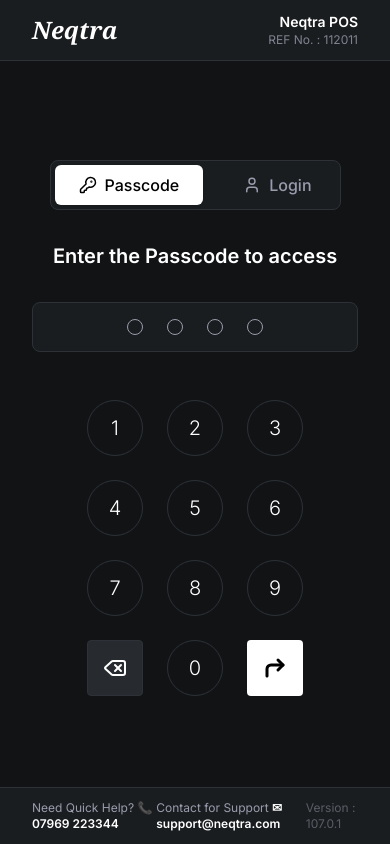
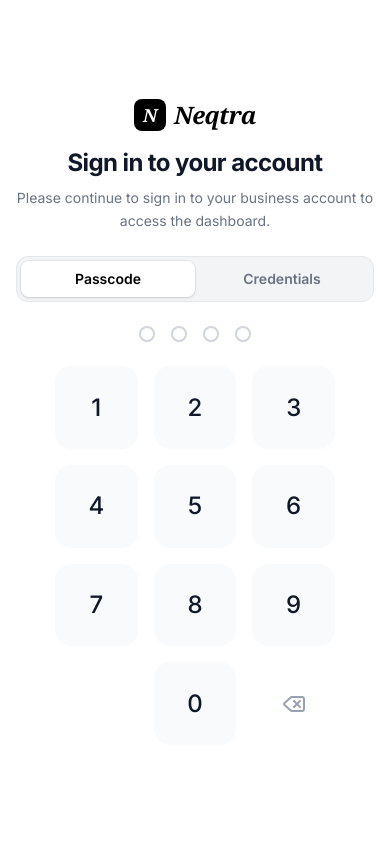
Before and after one commit to mchaitanya1118/Neqtra-POS, a Next.js app in the folder frontend/: page / in a window 390 px wide. Built offline with nearby package versions, Linux system fonts and the light colour scheme.

Commit message:
feat(frontend): refine login UI/UX, remove dev indicators, fix redirect loop

```diff
--- a/frontend/app/(auth)/page.tsx
+++ b/frontend/app/(auth)/page.tsx
@@ -1,7 +1,7 @@
 "use client";
 
 import React, { useState, useEffect } from 'react';
-import { User, KeyRound, CreditCard, Delete, Divide } from 'lucide-react';
+import { User, Delete, ArrowLeft, KeyRound } from 'lucide-react';
 import { useRouter } from 'next/navigation';
 import { useAuthStore } from '@/store/useAuthStore';
 
@@ -65,11 +65,6 @@ export default function LoginPage() {
         setError('');
     };
 
-    const handleEnter = async () => {
-        if (passcode.length < 4) return;
-        submitPasscode(passcode);
-    };
-
     const handleLoginSubmit = async () => {
         if (!username || !password) {
             setError('Please enter both username and password');
@@ -99,159 +94,159 @@ export default function LoginPage() {
     };
 
     return (
-        <div className="flex flex-col h-screen bg-background text-foreground">
-            {/* Header */}
-            <header className="bg-surface border-b border-border px-8 py-3 flex justify-between items-center">
-                <div className="text-2xl font-bold italic font-serif">
-                    Neqtra
-                </div>
-                <div className="text-right text-sm text-muted">
-                    <div className="font-semibold text-foreground">Neqtra POS</div>
-                    <div className="opacity-80 text-xs">REF No. : 112011</div>
-                </div>
-            </header>
+        <div className="flex h-screen bg-white text-black font-sans overflow-hidden">
+            {/* Left Side - Login Form */}
+            <div className="w-full lg:w-[45%] flex flex-col p-4 md:p-12 relative h-full justify-center">
 
-            {/* Main Content */}
-            <div className="flex-1 flex overflow-hidden">
+                <div className="max-w-[360px] w-full mx-auto flex flex-col justify-center flex-1 py-4">
+                    {/* Logo Mark */}
+                    <div className="mb-4 flex justify-center lg:justify-start">
+                        <div className="flex items-center gap-2">
+                            <div className="w-8 h-8 bg-black rounded-lg flex items-center justify-center text-white">
+                                <span className="font-serif italic font-bold text-lg">N</span>
+                            </div>
+                            <span className="text-2xl font-bold font-serif italic tracking-tight">Neqtra</span>
+                        </div>
+                    </div>
 
+                    <h1 className="text-2xl md:text-3xl font-bold mb-2 tracking-tight text-gray-900 text-center lg:text-left">Sign in to your account</h1>
+                    <p className="text-gray-500 mb-6 text-sm leading-relaxed text-center lg:text-left">Please continue to sign in to your business account to access the dashboard.</p>
 
-
-                {/* Center Content Area */}
-                <div className="flex-1 flex flex-col items-center justify-center pt-10 px-8 relative bg-background">
-
-                    {/* Top Navigation Tabs */}
-                    <div className="flex items-center gap-4 mb-8 bg-surface p-1 rounded-lg border border-border">
+                    {/* Toggle Switch */}
+                    <div className="flex p-1 bg-gray-100 rounded-xl mb-6 border border-gray-200">
                         <button
                             onClick={() => setActiveTab('passcode')}
-                            className={`flex items-center gap-2 px-6 py-2 rounded-md transition-all ${activeTab === 'passcode'
-                                ? 'bg-primary text-primary-fg shadow-sm'
-                                : 'text-muted hover:text-foreground'
+                            className={`flex-1 py-2 text-sm font-semibold rounded-lg transition-all duration-200 ${activeTab === 'passcode'
+                                ? 'bg-white text-black shadow-sm ring-1 ring-black/5'
+                                : 'text-gray-500 hover:text-black'
                                 }`}
                         >
-                            <KeyRound size={18} />
-                            <span className="font-medium">Passcode</span>
+                            Passcode
                         </button>
                         <button
                             onClick={() => setActiveTab('login')}
-                            className={`flex items-center gap-2 px-6 py-2 rounded-md transition-all ${activeTab === 'login'
-                                ? 'bg-primary text-primary-fg shadow-sm'
-                                : 'text-muted hover:text-foreground'
+                            className={`flex-1 py-2 text-sm font-semibold rounded-lg transition-all duration-200 ${activeTab === 'login'
+                                ? 'bg-white text-black shadow-sm ring-1 ring-black/5'
+                                : 'text-gray-500 hover:text-black'
                                 }`}
                         >
-                            <User size={18} />
-                            <span className="font-medium">Login</span>
+                            Credentials
                         </button>
                     </div>
 
-                    {activeTab === 'passcode' && (
-                        <>
-                            <h2 className="text-xl font-semibold mb-8 text-foreground">
-                                Enter the Passcode to access
-                            </h2>
-                            {error && <p className="text-destructive mb-4">{error}</p>}
+                    {/* Error Message */}
+                    {error && (
+                        <div className="bg-red-50 text-red-600 text-sm p-3 rounded-lg mb-6 text-center font-medium border border-red-100">
+                            {error}
+                        </div>
+                    )}
 
-                            {/* PIN Dots */}
-                            <div className="flex gap-6 mb-12 bg-surface p-4 w-full max-w-md justify-center rounded-lg border border-border">
+                    {activeTab === 'login' ? (
+                        <div className="space-y-5 animate-in fade-in slide-in-from-bottom-4 duration-300">
+                            <div className="space-y-1.5">
+                                <label className="block text-xs font-bold uppercase tracking-wider text-gray-500">Username or Email</label>
+                                <input
+                                    className="w-full px-4 py-3 bg-white border border-gray-200 rounded-xl focus:outline-none focus:ring-2 focus:ring-black/5 focus:border-black transition-all text-sm font-medium placeholder:text-gray-400"
+                                    placeholder="Enter your username"
+                                    value={username}
+                                    onChange={(e) => setUsername(e.target.value)}
+                                />
+                            </div>
+                            <div className="space-y-1.5">
+                                <label className="block text-xs font-bold uppercase tracking-wider text-gray-500">Password</label>
+                                <input
+                                    type="password"
+                                    className="w-full px-4 py-3 bg-white border border-gray-200 rounded-xl focus:outline-none focus:ring-2 focus:ring-black/5 focus:border-black transition-all text-sm font-medium placeholder:text-gray-400"
+                                    placeholder="Enter your password"
+                                    value={password}
+                                    onChange={(e) => setPassword(e.target.value)}
+                                />
+                            </div>
+                            <button
+                                onClick={handleLoginSubmit}
+                                disabled={isLoggingIn}
+                                className="w-full bg-black text-white py-3.5 rounded-xl font-bold hover:bg-gray-800 transition-all active:scale-[0.98] disabled:opacity-70 disabled:cursor-not-allowed shadow-lg shadow-black/20"
+                            >
+                                {isLoggingIn ? 'Signing in...' : 'Continue'}
+                            </button>
+                        </div>
+                    ) : (
+                        <div className="flex flex-col items-center animate-in fade-in slide-in-from-bottom-4 duration-300 w-full">
+                            {/* Passcode Visualizer */}
+                            <div className="flex gap-4 mb-6 justify-center w-full">
                                 {[...Array(4)].map((_, i) => (
                                     <div
                                         key={i}
-                                        className={`w-4 h-4 rounded-full border border-muted ${i < passcode.length ? 'bg-primary border-primary' : 'bg-transparent'
+                                        className={`w-4 h-4 rounded-full transition-all duration-300 border-2 ${i < passcode.length
+                                            ? 'bg-black border-black scale-110 shadow-md'
+                                            : 'bg-transparent border-gray-300'
                                             }`}
                                     />
                                 ))}
                             </div>
 
-                            {/* Keypad Grid */}
-                            <div className="grid grid-cols-3 gap-x-6 gap-y-6 md:gap-x-12 md:gap-y-8 mb-8">
-                                {[1, 2, 3, 4, 5, 6, 7, 8, 9].map((num) => (
+                            {/* Keypad */}
+                            <div className="grid grid-cols-3 gap-4 w-full max-w-[280px] mx-auto">
+                                {[1, 2, 3, 4, 5, 6, 7, 8, 9].map((n) => (
                                     <button
-                                        key={num}
-                                        onClick={() => handleNumClick(num.toString())}
-                                        className="w-14 h-14 md:w-16 md:h-16 rounded-full border border-border text-foreground text-xl md:text-2xl font-light hover:bg-surface flex items-center justify-center transition-colors"
+                                        key={n}
+                                        onClick={() => handleNumClick(n.toString())}
+                                        className="w-full aspect-square rounded-2xl bg-gray-50 hover:bg-white hover:shadow-md border border-transparent hover:border-gray-200 flex items-center justify-center text-2xl font-medium transition-all duration-200 active:scale-95 text-gray-900"
                                     >
-                                        {num}
+                                        {n}
                                     </button>
                                 ))}
-
-                                {/* Bottom Row */}
-                                <button
-                                    onClick={handleBackspace}
-                                    className="w-14 h-14 md:w-16 md:h-16 rounded bg-surface-light text-foreground flex items-center justify-center hover:bg-surface border border-border transition-colors"
-                                >
-                                    <Delete size={24} />
-                                </button>
-
+                                <div />
                                 <button
                                     onClick={() => handleNumClick('0')}
-                                    className="w-14 h-14 md:w-16 md:h-16 rounded-full border border-border text-foreground text-xl md:text-2xl font-light hover:bg-surface flex items-center justify-center transition-colors"
+                                    className="w-full aspect-square rounded-2xl bg-gray-50 hover:bg-white hover:shadow-md border border-transparent hover:border-gray-200 flex items-center justify-center text-2xl font-medium transition-all duration-200 active:scale-95 text-gray-900"
                                 >
                                     0
                                 </button>
-
                                 <button
-                                    onClick={handleEnter}
-                                    className="w-14 h-14 md:w-16 md:h-16 rounded bg-primary text-primary-fg flex items-center justify-center hover:opacity-90 transition-colors transform rotate-180"
+                                    onClick={handleBackspace}
+                                    className="w-full aspect-square rounded-2xl hover:bg-red-50 text-gray-400 hover:text-red-500 border border-transparent hover:border-red-100 flex items-center justify-center transition-all duration-200 active:scale-95"
                                 >
-                                    {/* Enter Icon */}
-                                    <svg width="24" height="24" viewBox="0 0 24 24" fill="none" stroke="currentColor" strokeWidth="3" strokeLinecap="round" strokeLinejoin="round">
-                                        <polyline points="9 10 4 15 9 20"></polyline>
-                                        <path d="M20 4v7a4 4 0 0 1-4 4H4"></path>
-                                    </svg>
+                                    <Delete className="w-6 h-6" />
                                 </button>
                             </div>
-                        </>
+                        </div>
                     )}
 
-                    {activeTab === 'login' && (
-                        <div className="w-full max-w-sm flex flex-col gap-4">
-                            <h2 className="text-xl font-semibold text-foreground mb-4 text-center">
-                                Staff Login
-                            </h2>
-                            {error && <p className="text-destructive text-sm">{error}</p>}
 
-                            <div className="space-y-2">
-                                <label className="text-sm font-medium text-muted">Username</label>
-                                <input
-                                    type="text"
-                                    value={username}
-                                    onChange={(e) => setUsername(e.target.value)}
-                                    className="w-full p-3 bg-surface border border-border rounded-lg focus:outline-none focus:ring-2 focus:ring-primary text-foreground"
-                                    placeholder="Enter username"
-                                />
-                            </div>
-                            <div className="space-y-2">
-                                <label className="text-sm font-medium text-muted">Password</label>
-                                <input
-                                    type="password"
-                                    value={password}
-                                    onChange={(e) => setPassword(e.target.value)}
-                                    className="w-full p-3 bg-surface border border-border rounded-lg focus:outline-none focus:ring-2 focus:ring-primary text-foreground"
-                                    placeholder="Enter password"
-                                />
-                            </div>
-                            <button
-                                onClick={handleLoginSubmit}
-                                className="w-full bg-primary text-primary-fg p-3 rounded-lg font-medium hover:opacity-90 transition-colors mt-4"
-                            >
-                                Login
-                            </button>
-                        </div>
-                    )}
                 </div>
             </div>
 
-            {/* Footer */}
-            <footer className="border-t border-border py-3 px-8 flex justify-between text-xs text-muted bg-surface">
-                <div className="flex gap-4">
-                    <span>Need Quick Help? <span className="text-foreground font-semibold">📞 07969 223344</span></span>
+            {/* Right Side - Image/Pattern */}
+            <div className="hidden lg:block flex-1 bg-black relative overflow-hidden">
+                <div className="absolute inset-0 bg-[url('https://images.unsplash.com/photo-1618005182384-a83a8bd57fbe?q=80&w=2564&auto=format&fit=crop')] bg-cover bg-center opacity-40 mix-blend-screen grayscale contrast-125"></div>
+
+                {/* Overlay Gradient */}
+                <div className="absolute inset-0 bg-gradient-to-t from-black via-transparent to-black/20" />
+
+                {/* Floating Elements (Decorative) */}
+                <div className="absolute top-20 right-20 w-32 h-32 bg-white/5 backdrop-blur-3xl rounded-full blur-2xl"></div>
+                <div className="absolute bottom-40 left-20 w-64 h-64 bg-white/5 backdrop-blur-3xl rounded-full blur-3xl"></div>
+
+                {/* Content Overlay */}
+                <div className="absolute bottom-0 left-0 right-0 p-16 text-white text-left z-10">
+                    <div className="max-w-xl">
+                        <div className="w-16 h-1 bg-white mb-8"></div>
+                        <blockquote className="text-3xl font-medium leading-tight mb-6 tracking-tight">
+                            "Neqtra transformed how we manage our rush hours. It's not just a POS, it's the heart of our cafe."
+                        </blockquote>
+                        <div className="flex items-center gap-4">
+                            <div className="w-12 h-12 rounded-full bg-white/10 border border-white/20 flex items-center justify-center text-lg font-bold backdrop-blur-md">
+                                SJ
+                            </div>
+                            <div>
+                                <div className="font-bold text-lg">Sarah Jenkins</div>
+                                <div className="text-white/60 text-sm font-medium">Owner, The Daily Grind</div>
+                            </div>
+                        </div>
+                    </div>
                 </div>
-                <div className="flex gap-4">
-                    <span>Contact for Support <span className="text-foreground font-semibold">✉ support@neqtra.com</span></span>
-                </div>
-                <div className="flex gap-4">
-                    <span className="opacity-50">Version : 107.0.1</span>
-                </div>
-            </footer>
+            </div>
         </div>
     );
 }
--- a/frontend/app/layout.tsx
+++ b/frontend/app/layout.tsx
@@ -18,8 +18,8 @@ export default function RootLayout({
   children: React.ReactNode;
 }>) {
   return (
-    <html lang="en">
-      <body className={`${inter.variable} bg-background text-foreground antialiased`}>
+    <html lang="en" suppressHydrationWarning>
+      <body className={`${inter.variable} bg-background text-foreground antialiased`} suppressHydrationWarning>
         {children}
       </body>
     </html>
--- a/frontend/app/page.tsx
+++ /dev/null
@@ -1,5 +0,0 @@
-import { redirect } from "next/navigation";
-
-export default function Home() {
-    redirect("/billing");
-}
--- a/frontend/next.config.ts
+++ b/frontend/next.config.ts
@@ -3,6 +3,11 @@ import type { NextConfig } from "next";
 const nextConfig: NextConfig = {
   output: 'standalone',
   /* config options here */
+  devIndicators: {
+    appIsrStatus: false,
+    buildActivity: false,
+    buildActivityPosition: 'bottom-right',
+  },
   async rewrites() {
     const backendUrl = process.env.BACKEND_URL || 'http://localhost:3001';
     return [
```
Also changed, not shown: frontend/app/globals.css (+16 -2 lines).
